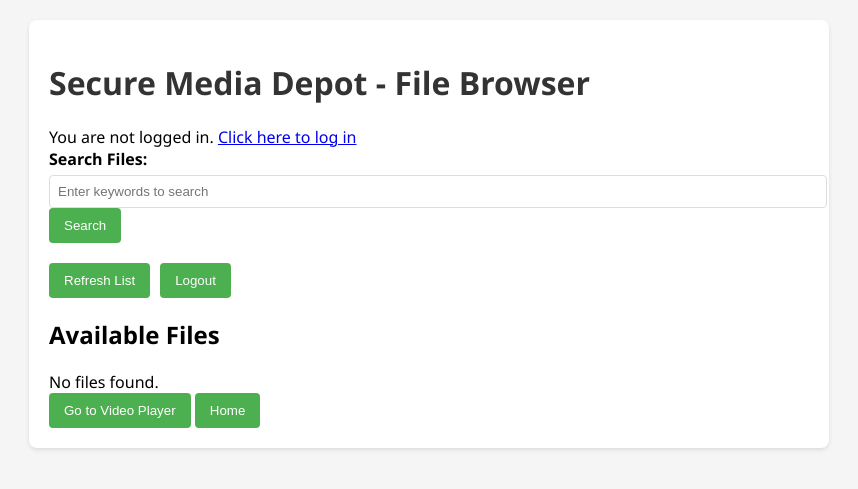
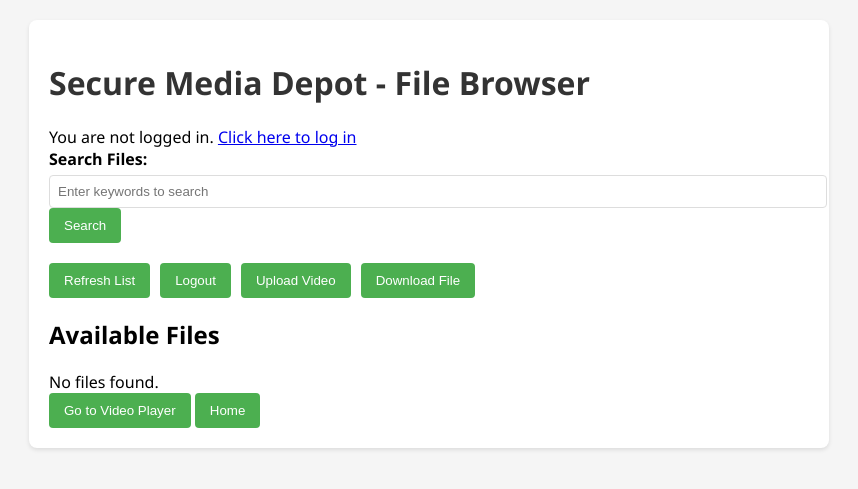
Before and after one commit to QuantumPickleJar/secure-media-depot, a Flask app: page /files in a window 1280 px wide. Shown: the top 489 px of the page, without its empty margins (211-1069 px from the left). Run offline with Flask 2, Linux system fonts and the light colour scheme; data that the repository does not hold is empty.

Commit message:
feat: implement file upload modal with functionality for video uploads; update files.html and video_player.html for integration

```diff
--- /dev/null
+++ b/python/static/css/file-browser.css
@@ -0,0 +1,15 @@
+/* File Browser Modal Styles (migrated from video-player.css) */
+.modal {
+  display: none; position: fixed; z-index: 1000; left: 0; top: 0; width: 100vw; height: 100vh;
+  background: rgba(0,0,0,0.5); justify-content: center; align-items: center;
+}
+.modal-content {
+  background: #fff; padding: 20px; border-radius: 8px; width: 90vw; max-width: 400px;
+  box-sizing: border-box;
+}
+.close {
+  float: right; font-size: 1.5em; cursor: pointer;
+}
+@media (max-width: 600px) {
+  .modal-content { width: 98vw; padding: 10px; }
+}
--- /dev/null
+++ b/python/static/js/file-upload-modal.js
@@ -0,0 +1,59 @@
+// Handles modal open/close and video upload for files.html
+
+document.addEventListener('DOMContentLoaded', function() {
+    const uploadBtn = document.getElementById('upload-btn');
+    const uploadModal = document.getElementById('uploadModal');
+    const closeUploadModal = document.getElementById('closeUploadModal');
+    const videoUploadForm = document.getElementById('videoUploadForm');
+    const fileInput = document.getElementById('videoFile');
+    const titleInput = document.getElementById('videoTitle');
+    const statusDiv = document.getElementById('uploadStatus');
+
+    // Open modal
+    uploadBtn.addEventListener('click', function() {
+        uploadModal.style.display = 'flex';
+    });
+    // Close modal
+    closeUploadModal.addEventListener('click', function() {
+        uploadModal.style.display = 'none';
+    });
+    window.addEventListener('click', function(event) {
+        if (event.target === uploadModal) {
+            uploadModal.style.display = 'none';
+        }
+    });
+
+    // Upload logic
+    videoUploadForm.addEventListener('submit', async function(e) {
+        e.preventDefault();
+        statusDiv.textContent = '';
+        if (!fileInput.files.length) {
+            statusDiv.textContent = 'Please select a file.';
+            return;
+        }
+        const token = localStorage.getItem('authToken');
+        const formData = new FormData();
+        formData.append('file', fileInput.files[0]);
+        formData.append('title', titleInput.value);
+        statusDiv.textContent = 'Uploading...';
+        try {
+            const res = await fetch('/api/videos/upload', {
+                method: 'POST',
+                headers: { 'Authorization': `Bearer ${token}` },
+                body: formData
+            });
+            const data = await res.json();
+            if (res.ok) {
+                statusDiv.textContent = 'Upload successful!';
+                fileInput.value = '';
+                titleInput.value = '';
+                uploadModal.style.display = 'none';
+                if (typeof loadFileList === 'function') loadFileList();
+            } else {
+                statusDiv.textContent = data.error || 'Upload failed.';
+            }
+        } catch (err) {
+            statusDiv.textContent = 'Error uploading file.';
+        }
+    });
+});
--- a/python/static/js/files.js
+++ b/python/static/js/files.js
@@ -18,6 +18,57 @@ document.addEventListener('DOMContentLoaded', function() {
         }
     });
 });
+
+
+// Modal open/close logic
+document.getElementById('openUploadModal').onclick = function() {
+  document.getElementById('uploadModal').style.display = 'flex';
+};
+document.getElementById('closeUploadModal').onclick = function() {
+  document.getElementById('uploadModal').style.display = 'none';
+};
+window.onclick = function(event) {
+  if (event.target == document.getElementById('uploadModal')) {
+    document.getElementById('uploadModal').style.display = 'none';
+  }
+};
+
+// Upload logic
+document.getElementById('videoUploadForm').onsubmit = async function(e) {
+  e.preventDefault();
+  const fileInput = document.getElementById('videoFile');
+  const titleInput = document.getElementById('videoTitle');
+  const statusDiv = document.getElementById('uploadStatus');
+  const token = localStorage.getItem('authToken');
+  if (!fileInput.files.length) {
+    statusDiv.textContent = 'Please select a file.';
+    return;
+  }
+  const formData = new FormData();
+  formData.append('file', fileInput.files[0]);
+  formData.append('title', titleInput.value);
+
+  statusDiv.textContent = 'Uploading...';
+  try {
+    const res = await fetch('/api/videos/upload', {
+      method: 'POST',
+      headers: { 'Authorization': `Bearer ${token}` },
+      body: formData
+    });
+    const data = await res.json();
+    if (res.ok) {
+      statusDiv.textContent = 'Upload successful!';
+      fileInput.value = '';
+      titleInput.value = '';
+      document.getElementById('uploadModal').style.display = 'none';
+      // Optionally refresh file list here
+    } else {
+      statusDiv.textContent = data.error || 'Upload failed.';
+    }
+  } catch (err) {
+    statusDiv.textContent = 'Error uploading file.';
+  }
+};
 
 /**
  * Check if the user is authenticated
--- a/python/templates/files.html
+++ b/python/templates/files.html
@@ -6,6 +6,7 @@
     <title>Secure Media Depot - File Browser</title>
     <link rel="stylesheet" href="/static/css/main.css">
     <link rel="stylesheet" href="/static/css/files.css">
+    <link rel="stylesheet" href="/static/css/file-browser.css">
 </head>
 <body>
     <div class="container">
@@ -22,13 +23,29 @@
             <div class="form-group">
                 <label for="search">Search Files:</label>
                 <input type="text" id="search" placeholder="Enter keywords to search">
-                <button onclick="searchFiles()">Search</button>
+                <button id="search-btn">Search</button>
             </div>
         </div>
 
         <div class="button-group">
-            <button id="refresh-btn" onclick="loadFileList()">Refresh List</button>
+            <button id="refresh-btn">Refresh List</button>
             <button id="logout-btn">Logout</button>
+            <button id="upload-btn">Upload Video</button>
+            <button id="download-btn" disabled="true">Download File</button>
+        </div>
+
+        <!-- Upload Modal -->
+        <div id="uploadModal" class="modal">
+            <div class="modal-content">
+                <span class="close" id="closeUploadModal">&times;</span>
+                <h2>Upload Video</h2>
+                <form id="videoUploadForm">
+                    <input type="file" id="videoFile" name="file" accept="video/*" required><br><br>
+                    <input type="text" id="videoTitle" name="title" placeholder="Video Title" required><br><br>
+                    <button type="submit">Upload</button>
+                </form>
+                <div id="uploadStatus"></div>
+            </div>
         </div>
 
         <div id="fileListContainer" class="file-list">
@@ -39,11 +56,12 @@
         </div>
 
         <div class="navigation-links">
-            <button onclick="window.location.href='/player'">Go to Video Player</button>
-            <button onclick="window.location.href='/'">Home</button>
+            <button id="player-btn">Go to Video Player</button>
+            <button id="home-btn">Home</button>
         </div>
     </div>
 
     <script src="/static/js/files.js"></script>
+    <script src="/static/js/file-upload-modal.js"></script>
 </body>
 </html>
--- a/python/templates/video_player.html
+++ b/python/templates/video_player.html
@@ -43,6 +43,7 @@
 
         <div class="button-group">
             <button onclick="window.location.href='/login'">Go to Login</button>
+            <button onclick="window.location.href='/files'">Library</button>
             <button onclick="window.location.href='/'">Home</button>
         </div>
     </div>
```
